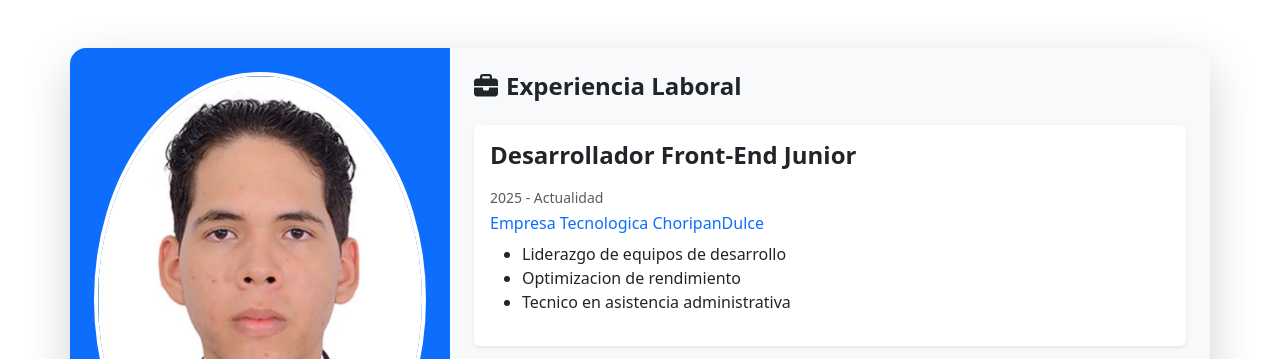
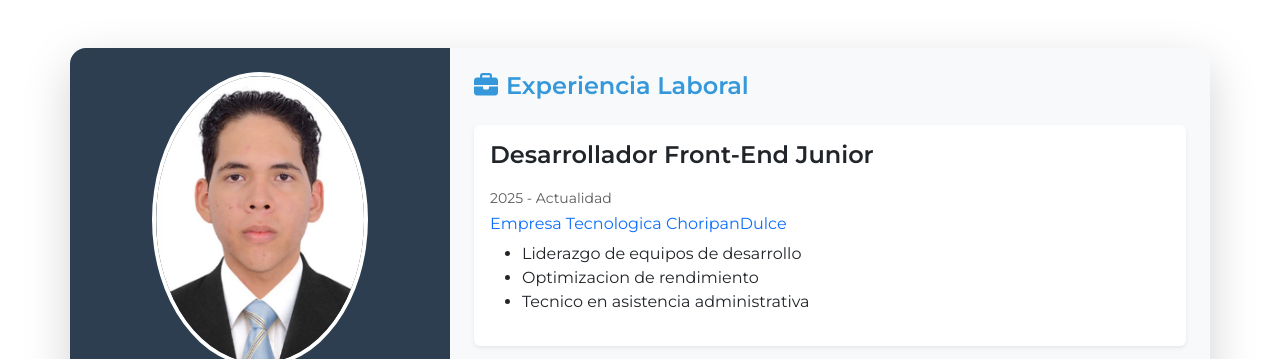
Before and after one commit to ChoripanDulce/ChoripanDulce.github.io, a plain HTML site: page Index.html in a window 1280 px wide. Shown: the top 359 px of the page. Drawn offline with nearby package versions, Linux system fonts and the light colour scheme.

Commit message:
Hoja de vida

```diff
--- a/Index.html
+++ b/Index.html
@@ -12,7 +12,7 @@
     <!-- Google Fonts -->
     <link href="https://fonts.googleapis.com/css2?family=Montserrat:wght@400;600&display=swap" rel="stylesheet" />
     <!-- Estilos Personalizados -->
-    <link rel="stylesheet" href="NewStyles.css">
+    <link rel="stylesheet" href="Styles.css">
 </head>
 
 <body>
```
